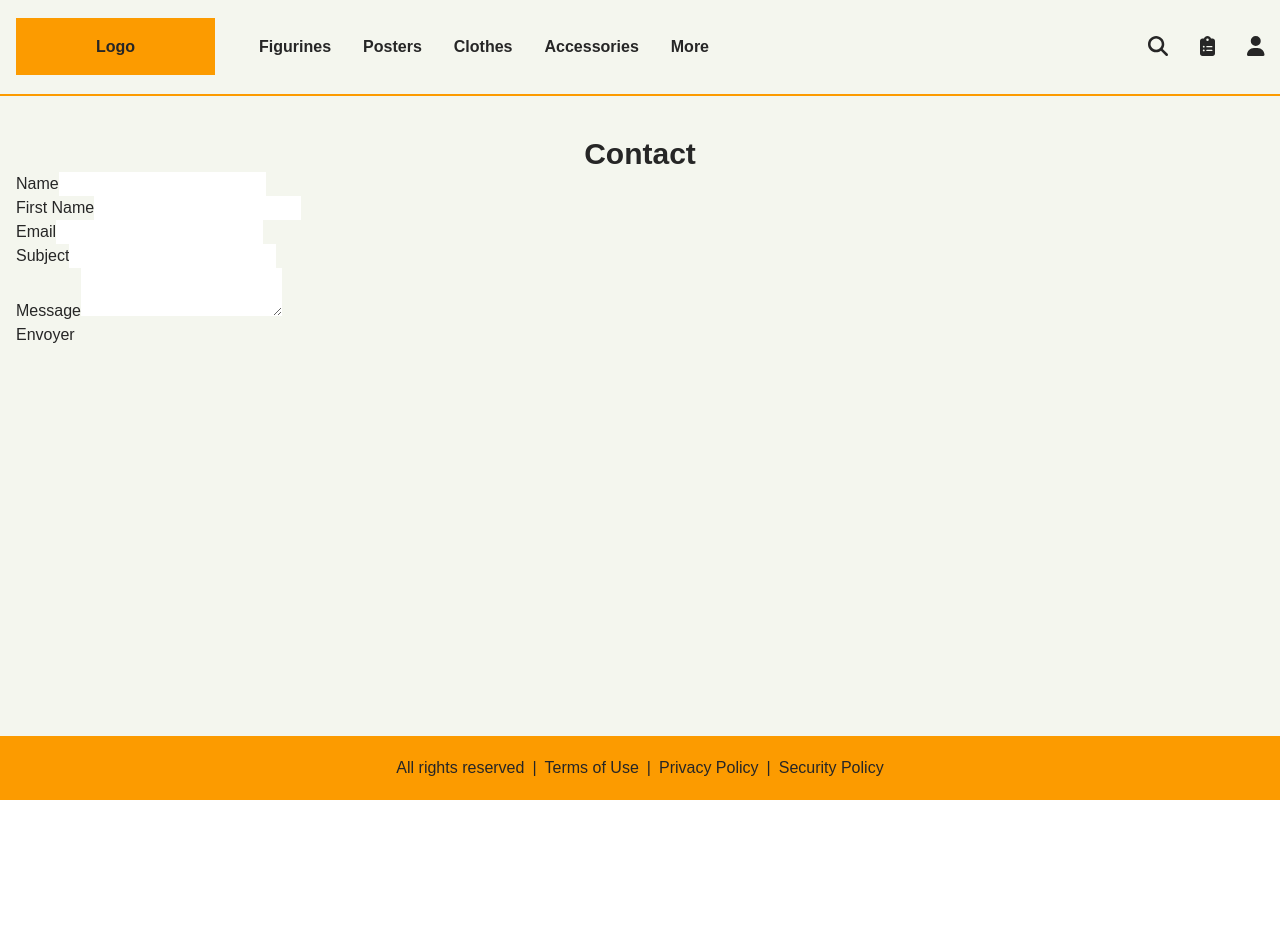
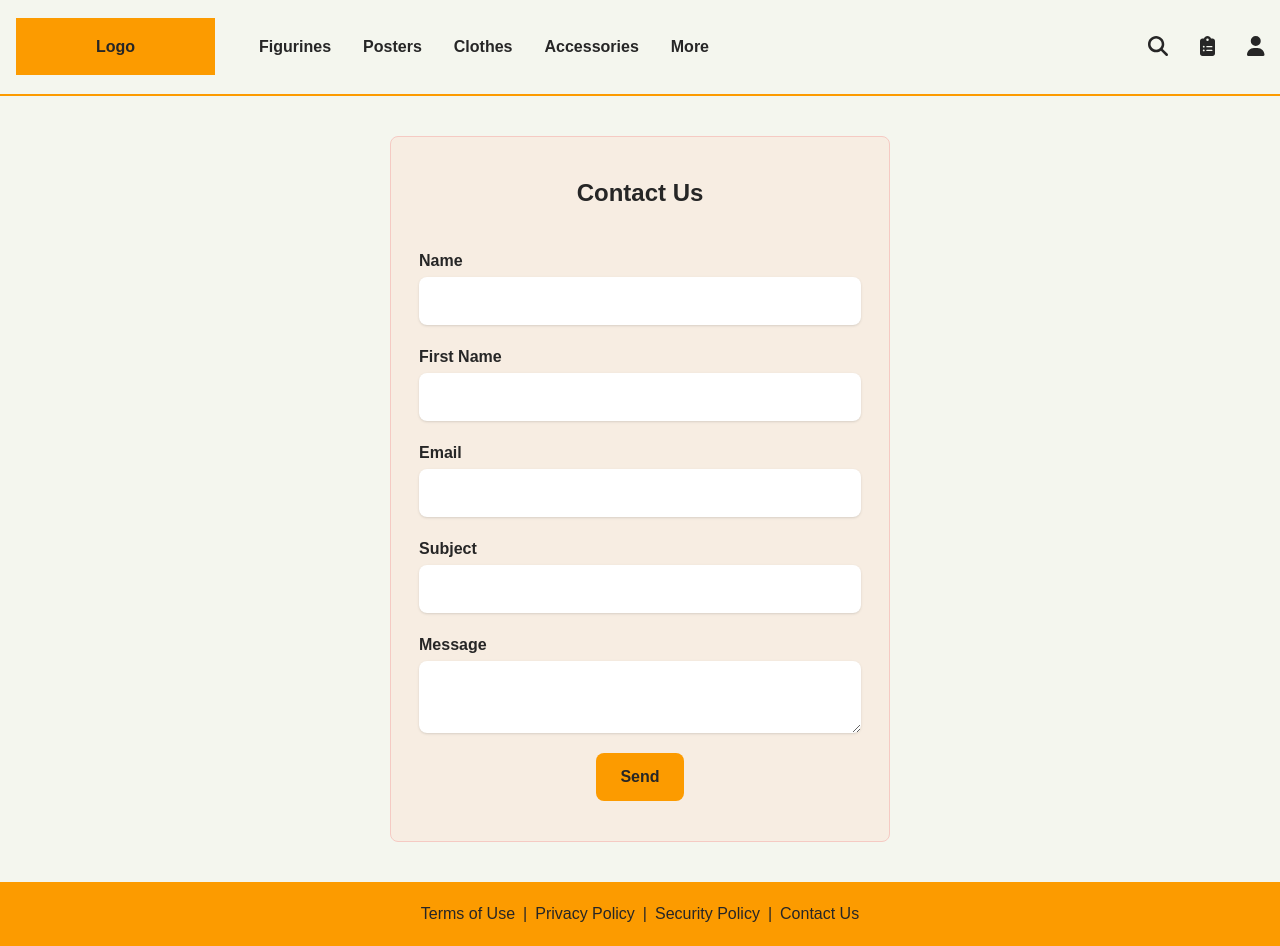
Before and after one commit to David-SDA/otaku-bazaar, a React (Create React App) app: page /contact in a window 1280 px wide. Before the commit the page ends 800 px from the top, so only its background shows below. Built offline with nearby package versions, Linux system fonts and the light colour scheme; data requests are answered from the project's data file.

Commit message:
Modification et finalisation du formulaire de contact et ajustements

```diff
--- a/src/components/layout/Footer.jsx
+++ b/src/components/layout/Footer.jsx
@@ -1,5 +1,5 @@
-import React from 'react'
-import { Link } from 'react-router-dom'
+import React from 'react';
+import { Link } from 'react-router-dom';
 
 export default function Footer(){
     return (
@@ -7,16 +7,16 @@ export default function Footer(){
             <div className='container mx-auto px-4 py-5'>
                 <ul className='flex flex-col sm:flex-row justify-center items-center'>
                     <li className='relative after:block after:w-5 after:h-px after:bg-neutral-800 after:mx-auto after:my-1 sm:after:content-["|"] sm:after:inline sm:after:bg-transparent sm:after:mx-2'>
-                        All rights reserved
-                    </li>
-                    <li className='relative after:block after:w-5 after:h-px after:bg-neutral-800 after:mx-auto after:my-1 sm:after:content-["|"] sm:after:inline sm:after:bg-transparent sm:after:mx-2'>
                         <Link to={`/terms`}>Terms of Use</Link>
                     </li>
                     <li className='relative after:block after:w-5 after:h-px after:bg-neutral-800 after:mx-auto after:my-1 sm:after:content-["|"] sm:after:inline sm:after:bg-transparent sm:after:mx-2'>
                         <Link to={`/privacy`}>Privacy Policy</Link>
                     </li>
+                    <li className='relative after:block after:w-5 after:h-px after:bg-neutral-800 after:mx-auto after:my-1 sm:after:content-["|"] sm:after:inline sm:after:bg-transparent sm:after:mx-2'>
+                        <Link to={`/security`}>Security Policy</Link>
+                    </li>
                     <li>
-                        <Link to={`/security`}>Security Policy</Link>
+                        <Link to={`/contact`}>Contact Us</Link>
                     </li>
                 </ul>
             </div>
--- a/src/components/pages/Contact.jsx
+++ b/src/components/pages/Contact.jsx
@@ -1,51 +1,73 @@
-import React, { useState } from 'react'
+import React from 'react';
+import { useForm } from 'react-hook-form';
 
-export default function Contact() {
-    const [contactData, setContactData] = useState({
-        name: '',
-        firstname: '',
-        email: '',
-        subject: '',
-        message: ''
-    });
+export default function Contact(){
+    // Elements nécessaires pour le traitement du formulaire
+    const { register, handleSubmit, formState: { errors }, reset } = useForm();
 
-    function inputChangeHandler(e){
-        const { name, value } = e.target;
-        setContactData((prevContactData) => ({
-            ...prevContactData,
-            [name]: value
-        }));
-    }
-
-    function submitHandler(e){
-        e.preventDefault();
+    // Traitement du formulaire
+    function submitHandler(data){
+        // Traitement à faire
+        console.log(data);
+        reset();
     }
 
     return (
-        <div className='container mx-auto pt-5'>
-            <h1 className='text-center text-3xl font-bold'>Contact</h1>
-            <form onSubmit={submitHandler}>
-                <div>
-                    <label>Name</label>
-                    <input type='text' name='name' value={contactData.name} onChange={inputChangeHandler} />
+        <div className='container mx-auto'>
+            <form onSubmit={handleSubmit(submitHandler)} className='mx-auto bg-[#F7EDE2] border border-[#F5CAC3] max-w-[500px] rounded-lg my-5 py-10 px-4 sm:px-7'>
+                <h1 className='text-center text-xl sm:text-2xl font-bold mb-10'>Contact Us</h1>
+                <div className='mb-5 flex flex-col'>
+                    <label htmlFor='name' className='mb-1 font-bold'>
+                        Name
+                    </label>
+                    <input {...register('name', {
+                        required: 'A name is required',
+                    })} type='text' id='name' autoComplete='name' className='w-full p-3 rounded-lg shadow' />
+                    {errors.name && <div className='italic text-red-700'>{errors.name.message}</div>}
                 </div>
-                <div>
-                    <label>First Name</label>
-                    <input type='text' name='firstname' value={contactData.firstname} onChange={inputChangeHandler} />
+                <div className='mb-5 flex flex-col'>
+                    <label htmlFor='firstName' className='mb-1 font-bold'>
+                        First Name
+                    </label>
+                    <input {...register('firstName', {
+                        required: 'A first name is required'
+                    })} type='text' id='firstName' autoComplete='firstName' className='w-full p-3 rounded-lg shadow' />
+                    {errors.firstName && <div className='italic text-red-700'>{errors.firstName.message}</div>}
                 </div>
-                <div>
-                    <label>Email</label>
-                    <input type='email' name='email' value={contactData.email} onChange={inputChangeHandler} />
+                <div className='mb-5 flex flex-col'>
+                    <label htmlFor='email' className='mb-1 font-bold'>Email</label>
+                    <input {...register('email', {
+                        required: 'An email is required',
+                        pattern: {
+                            value: /^[\w-.]+@([\w-]+\.)+[\w-]{2,4}$/,
+                            message: 'Email format is not right'
+                        }
+                    })} type='email' id='email' autoComplete='email' className='w-full p-3 rounded-lg shadow' />
+                    {errors.email && <div className='italic text-red-700'>{errors.email.message}</div>}
                 </div>
-                <div>
-                    <label>Subject</label>
-                    <input type='text' name='subject' value={contactData.subject} onChange={inputChangeHandler} />
+                <div className='mb-5 flex flex-col'>
+                    <label htmlFor='subject' className='mb-1 font-bold'>
+                        Subject
+                    </label>
+                    <input {...register('subject', {
+                        required: 'A first name is required'
+                    })} type='text' id='subject' autoComplete='subject' className='w-full p-3 rounded-lg shadow' />
+                    {errors.subject && <div className='italic text-red-700'>{errors.subject.message}</div>}
                 </div>
-                <div>
-                    <label>Message</label>
-                    <textarea name='message' value={contactData.message} onChange={inputChangeHandler} />
+                <div className='mb-5 flex flex-col'>
+                    <label htmlFor='message' className='mb-1 font-bold'>
+                        Message
+                    </label>
+                    <textarea {...register('message', {
+                        required: 'A first name is required'
+                    })} type='text' id='message' autoComplete='message' className='w-full p-3 rounded-lg shadow' />
+                    {errors.message && <div className='italic text-red-700'>{errors.message.message}</div>}
                 </div>
-                <button type='submit'>Envoyer</button>
+                <div className='flex justify-center'>
+                    <button type='submit' className='bg-primary py-3 px-6 rounded-lg font-bold'>
+                        Send
+                    </button>
+                </div>
             </form>
         </div>
     )
--- a/src/components/pages/Home.jsx
+++ b/src/components/pages/Home.jsx
@@ -1,8 +1,8 @@
-import React from 'react'
+import React from 'react';
 import AnnounceLine from '../ui/AnnounceLine';
 import AnnounceLineHeader from '../ui/AnnounceLineHeader';
 
-export default function Home() {
+export default function Home(){
     return (
         <div className='container mx-auto mb-5'>
             <AnnounceLineHeader
@@ -26,5 +26,5 @@ export default function Home() {
             />
             <AnnounceLine />
         </div>
-    );
+    )
 }
--- a/src/components/pages/Login.jsx
+++ b/src/components/pages/Login.jsx
@@ -1,7 +1,7 @@
-import React from 'react'
+import React from 'react';
 import { useForm } from 'react-hook-form';
 
-export default function Login() {
+export default function Login(){
     // Elements nécessaires pour le traitement du formulaire
     const { register, handleSubmit, formState: { errors }, reset } = useForm();
 
@@ -11,9 +11,10 @@ export default function Login() {
         console.log(data);
         reset();
     }
+
     return (
-        <div className='container mx-auto px-4'>
-            <form onSubmit={handleSubmit(submitHandler)} className='mx-auto bg-[#F7EDE2] border border-[#F5CAC3] max-w-[500px] rounded-lg my-10 py-10 px-4 sm:px-7'>
+        <div className='container mx-auto'>
+            <form onSubmit={handleSubmit(submitHandler)} className='mx-auto bg-[#F7EDE2] border border-[#F5CAC3] max-w-[500px] rounded-lg my-5 py-10 px-4 sm:px-7'>
                 <h1 className='text-center text-xl sm:text-2xl font-bold mb-10'>Login</h1>
                 <div className='mb-5 flex flex-col'>
                     <label htmlFor='email' className='mb-1 font-bold'>Email</label>
--- a/src/components/pages/Register.jsx
+++ b/src/components/pages/Register.jsx
@@ -1,5 +1,5 @@
-import React from 'react'
-import { useForm } from 'react-hook-form'
+import React from 'react';
+import { useForm } from 'react-hook-form';
 
 export default function Register(){
     // Elements nécessaires pour le traitement du formulaire
@@ -13,8 +13,8 @@ export default function Register(){
     }
 
     return (
-        <div className='container mx-auto px-4'>
-            <form onSubmit={handleSubmit(submitHandler)} className='mx-auto bg-[#F7EDE2] border border-[#F5CAC3] max-w-[500px] rounded-lg my-10 py-10 px-4 sm:px-7'>
+        <div className='container mx-auto'>
+            <form onSubmit={handleSubmit(submitHandler)} className='mx-auto bg-[#F7EDE2] border border-[#F5CAC3] max-w-[500px] rounded-lg my-5 py-10 px-4 sm:px-7'>
                 <h1 className='text-center text-xl sm:text-2xl font-bold mb-10'>Register</h1>
                 <div className='mb-5 flex flex-col'>
                     <label htmlFor='email' className='mb-1 font-bold'>Email</label>
--- a/src/components/pages/Search.jsx
+++ b/src/components/pages/Search.jsx
@@ -1,6 +1,6 @@
-import React from 'react'
+import React from 'react';
 
-export default function Search() {
+export default function Search(){
     return (
         <h1 className='text-center text-3xl font-bold'>Search</h1>
     )
--- a/src/components/pages/Wishlist.jsx
+++ b/src/components/pages/Wishlist.jsx
@@ -1,6 +1,6 @@
-import React from 'react'
+import React from 'react';
 
-export default function Wishlist() {
+export default function Wishlist(){
     return (
         <h1 className='text-center text-3xl font-bold'>Wishlist</h1>
     )
```
Also changed, not shown: src/components/layout/Header.jsx (+4 -4 lines), src/components/ui/AnnounceLine.jsx (+5 -5 lines).
